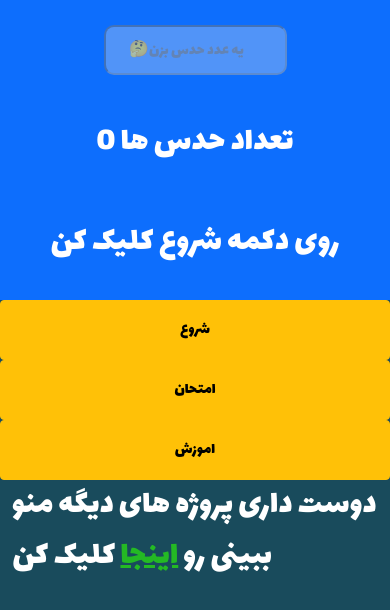
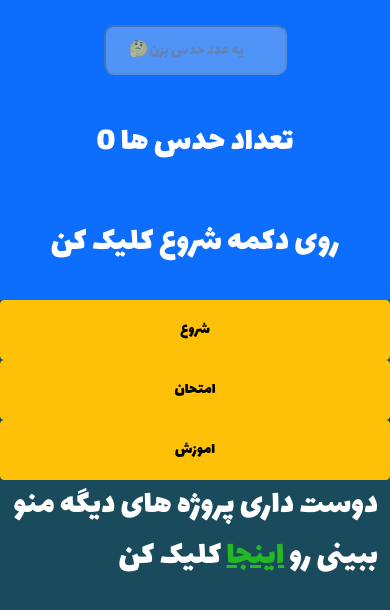
Before and after one commit to mehradamiri/morenumber, a website: page public/index.html in a window 390 px wide. Drawn offline with Linux system fonts and the light colour scheme.

Commit message:
footer on mobile text align

```diff
--- a/public/css/style.css
+++ b/public/css/style.css
@@ -32,3 +32,7 @@ button {
 a {
     color: rgb(36, 185, 36) ;
 }
+
+.footer {
+text-align: right;
+}
--- a/public/index.html
+++ b/public/index.html
@@ -30,7 +30,7 @@
 </div>
 
     <div class=" d-flex align-items-center  justify-content-center container-fluid" ">
-        <p class="reverse"> دوست داری پروژه های دیگه منو ببینی رو <a href="https://github.com/mehradamiri" target="">اینجا</a> کلیک کن</p>
+        <p class="footer"> دوست داری پروژه های دیگه منو ببینی رو <a href="https://github.com/mehradamiri" target="">اینجا</a> کلیک کن</p>
     </div>
 
 
```
